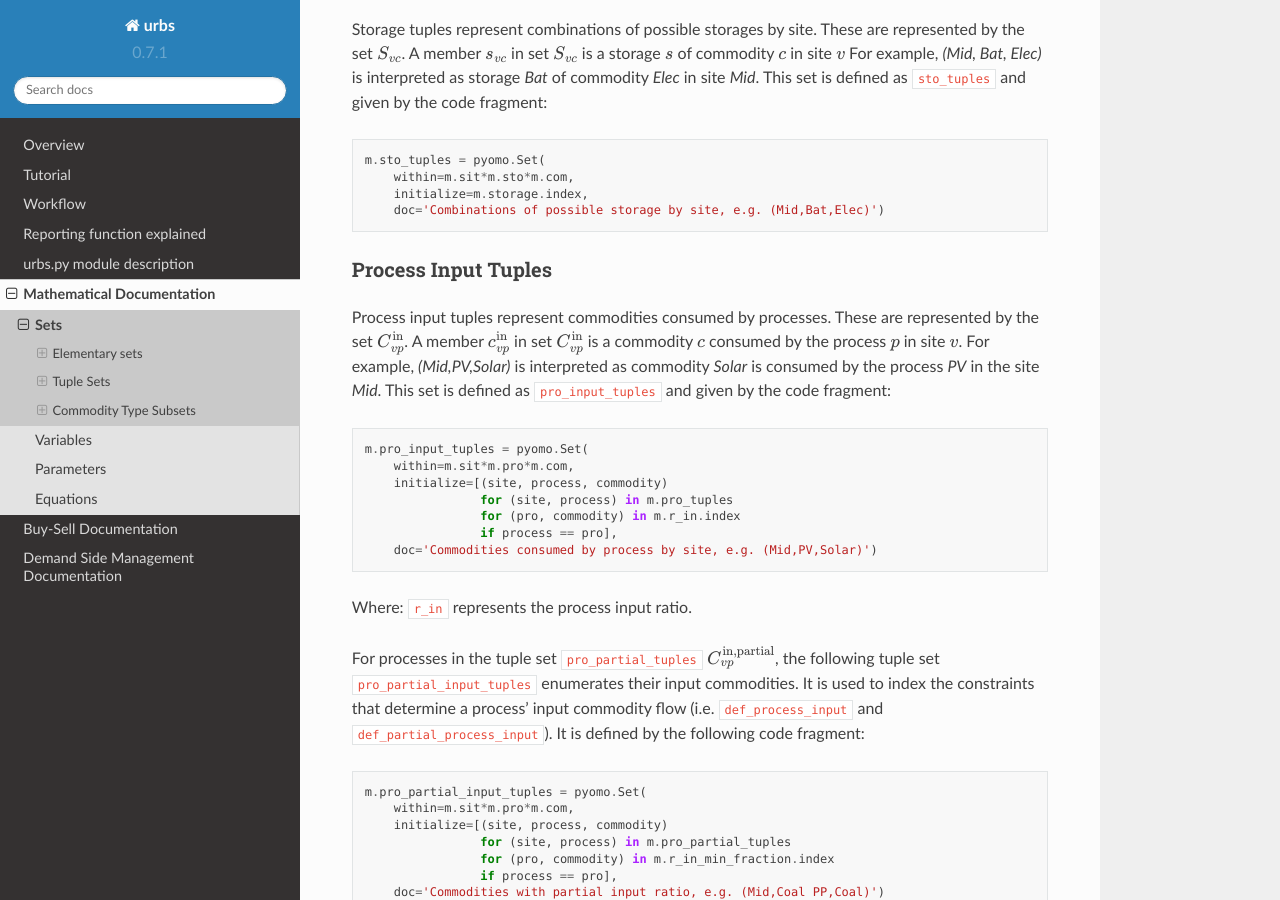
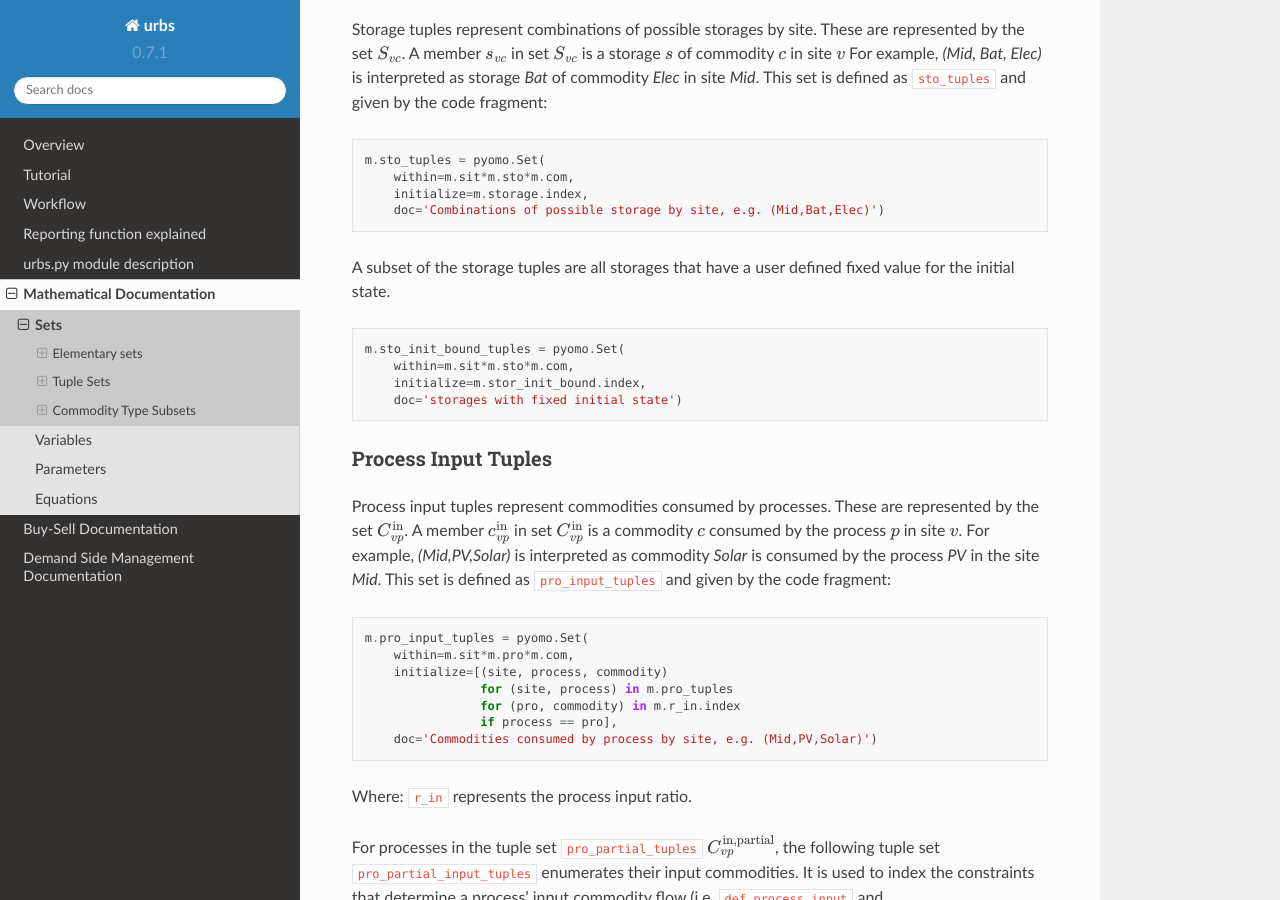
Before and after one commit to tum-ens/urbs, a Sphinx documentation site: the page built from doc/mathdoc/sets.rst, in a window 1280 px wide and 900 px high, scrolled down 5802 px. Built offline with Sphinx 7.4.7 and the Read the Docs theme 2.0.0, drawn with Linux system fonts in a browser that asks for light colours.

Commit message:
Documentation changed according to changes made.

```diff
--- a/doc/mathdoc/param-tech.rst
+++ b/doc/mathdoc/param-tech.rst
@@ -170,7 +170,7 @@ Since process input and output ratios take the process throughput :math:`\tau_{v
 Storage Technical Parameters
 ----------------------------
 
-**Initial and Final State of Charge (relative)**, :math:`I_{vs}`, ``m.storage_dict['init'][(sit, sto, com)]``: The parameter :math:`I_{vs}` represents the initial load factor of a storage :math:`s` in a site :math:`v`. This parameter shows, as a percentage, how much of a storage is loaded at the beginning of the simulation. The same value should be preserved at the end of the simulation, to make sure that the optimization model doesn't consume the whole storage content at once and leave it empty at the end, otherwise this would disrupt the continuity of the optimization. The value of this parameter is expressed as a normalized percentage, where "1" represents a fully loaded storage and "0" represents an empty storage. The related section for this parameter in the spreadsheet can be found under the "Storage" sheet. Here each row represents a storage technology :math:`s` in a site :math:`v` that stores a commodity :math:`c`. The twentieth column with the header label "init" represents the parameters for corresponding storage :math:`s`, site :math:`v`, commodity :math:`c` combinations.
+**Initial and Final State of Charge (relative)**, :math:`I_{vs}`, ``m.storage_dict['init'][(sit, sto, com)]``: The parameter :math:`I_{vs}` represents the initial load factor of a storage :math:`s` in a site :math:`v`. This parameter shows, as a percentage, how much of a storage is loaded at the beginning of the simulation. If this value is left unspecified the initial storage constraint is variable. The same value should be preserved at the end of the simulation, to make sure that the optimization model doesn't consume the whole storage content at once and leave it empty at the end, otherwise this would disrupt the continuity of the optimization. The value of this parameter is expressed as a normalized percentage, where "1" represents a fully loaded storage and "0" represents an empty storage. The related section for this parameter in the spreadsheet can be found under the "Storage" sheet. Here each row represents a storage technology :math:`s` in a site :math:`v` that stores a commodity :math:`c`. The twentieth column with the header label "init" represents the parameters for corresponding storage :math:`s`, site :math:`v`, commodity :math:`c` combinations.
 
 **Storage Efficiency During Charge**, :math:`e_{vs}^\text{in}`, ``m.storage_dict['eff-in'][(sit, sto, com)]``: The parameter :math:`e_{vs}^\text{in}` represents the charge efficiency of a storage :math:`s` in a site :math:`v` that stores a commodity :math:`c`. The charge efficiency shows, how much of a desired energy and accordingly power can be succesfully stored into a storage. The value of this parameter is expressed as a normalized percentage, where "1" represents a charge with no power or energy loss and "0" represents that storage technology consumes whole enery during charge. The related section for this parameter in the spreadsheet can be found under the "Storage" sheet. Here each row represents a storage technology :math:`s` in a site :math:`v` that stores a commodity :math:`c`. The tenth column with the header label "eff-in" represents the parameters for corresponding storage :math:`s`, site :math:`v`, commodity :math:`c` combinations.
 
--- a/doc/mathdoc/sets.rst
+++ b/doc/mathdoc/sets.rst
@@ -293,6 +293,16 @@ This set is defined as ``sto_tuples`` and given by the code fragment:
         initialize=m.storage.index,
         doc='Combinations of possible storage by site, e.g. (Mid,Bat,Elec)')
 
+A subset of the storage tuples are all storages that have a user defined fixed
+value for the initial state.
+
+::
+
+    m.sto_init_bound_tuples = pyomo.Set(
+        within=m.sit*m.sto*m.com,
+        initialize=m.stor_init_bound.index,
+        doc='storages with fixed initial state')
+
 
 Process Input Tuples
 ^^^^^^^^^^^^^^^^^^^^
```
Also changed, not shown: doc/mathdoc/equ-storage.rst (+51 -5 lines), 2 other files.
